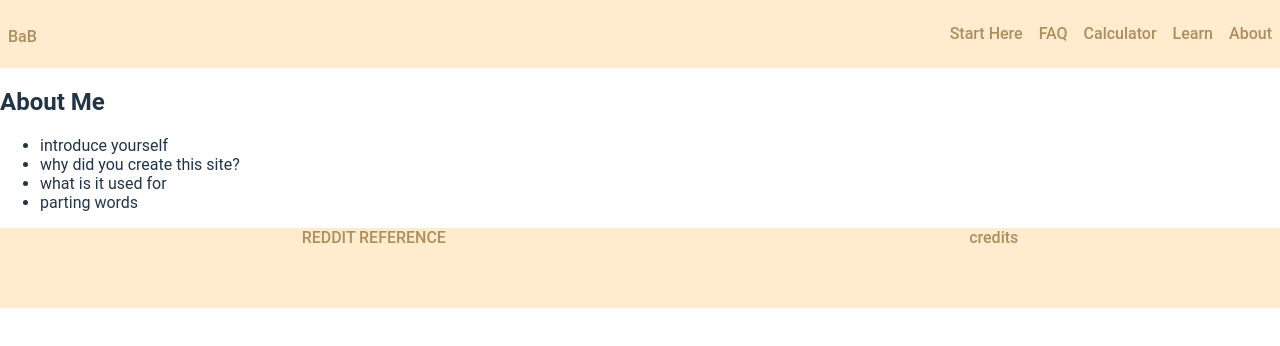
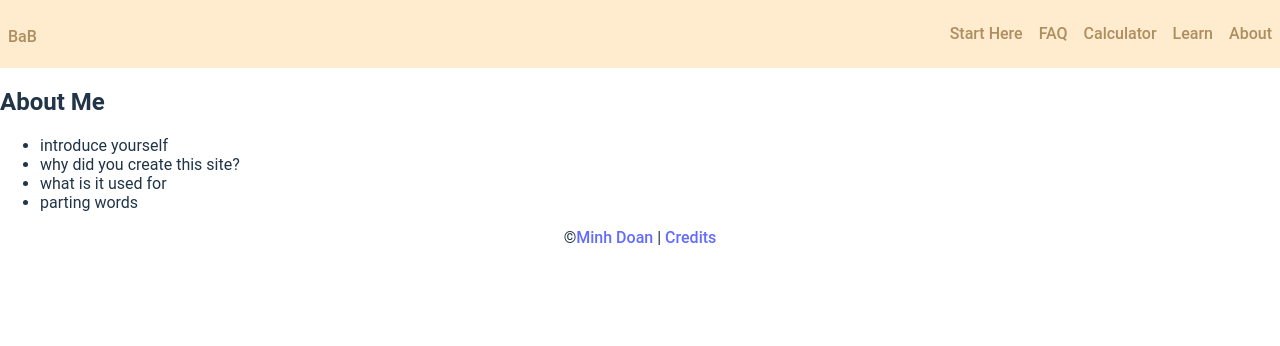
Before and after one commit to doanaminh/build-a-budget, a React (Vite) app in the folder client/: page /about in a window 1280 px wide. Shown: the top 346 px of the page. Built offline with nearby package versions, Linux system fonts and the light colour scheme; a web font is replaced by a local one.

Commit message:
changed footer and credits

```diff
--- a/client/src/components/Footer.css
+++ b/client/src/components/Footer.css
@@ -1,20 +1,4 @@
 .Footer {
-    position: relative;
-    bottom: 0;
-    width: 100%;
-    height: 5rem;
-    background-color: blanchedalmond;
-  }
-  .Footer h2 a {
-    padding: 0 0.5rem;
-    color: #ad8e60;
-  }
-  .Footer ul {
-    display: flex;
-    justify-content: space-around;
-    list-style: none;
-  }
-  .Footer li a {
-    padding: 0 0.5rem;
-    color: #ad8e60;
-  }
+  font-size: 1rem;
+  text-align: center;
+}
--- a/client/src/components/Footer.tsx
+++ b/client/src/components/Footer.tsx
@@ -4,10 +4,14 @@ export default function () {
     return (
         <>
             <div className='Footer'>
-                <ul>
-                    <li><a href="https://i.imgur.com/u0ocDRI.png" target='_blank'>REDDIT REFERENCE</a></li>
-                    <li><a href="/credits">credits</a></li>
-                </ul>
+                <article>
+                    <p>
+                        &copy;<a href="https://www.twitter.com/doanaminh">Minh Doan</a> |{' '}
+                        <span>
+                        <a href="/credits">Credits</a>
+                    </span>
+                    </p>
+                </article>
             </div>
         </>
     )
--- a/client/src/pages/Credits.tsx
+++ b/client/src/pages/Credits.tsx
@@ -2,6 +2,11 @@ export default function () {
     return (
         <>
             <section>
+                <article>
+                    <h6>Personal Finance Idealogy Inspired by: <a href="https://i.imgur.com/u0ocDRI.png">this flowchart</a></h6>
+                </article>
+                <article>
+                    <h6>Icons/Images</h6>
                     <ul>
                         <li><a href="https://iconscout.com/illustrations/concept" target="_blank">Free Concept of To Do List Illustration</a> by <a href="https://iconscout.com/contributors/delesign" target="_blank">Delesign Graphics</a></li>
                         <li><a href="https://iconscout.com/illustrations/house" target="_blank">Free House Illustration</a> by <a href="https://iconscout.com/contributors/creative-tim">Ira Design</a> on <a href="https://iconscout.com">IconScout</a></li>
@@ -12,6 +17,7 @@ export default function () {
                         <li><a href="https://iconscout.com/icons/house-payment" target="_blank">Free House Payment Icon</a> by <a href="https://iconscout.com/contributors/triangle-squad" target="_blank">Triangle Squad</a></li>
                         <li><a href="https://iconscout.com/icons/credit-card" target="_blank">Free Credit-Card Icon</a> by <a href="https://iconscout.com/contributors/chanut-is-industries">Chanut Is industries</a> on <a href="https://iconscout.com">IconScout</a></li>
                     </ul>
+                </article>
             </section>
         </>
     )
```
Lines whose indentation alone changed are shown as unchanged.
